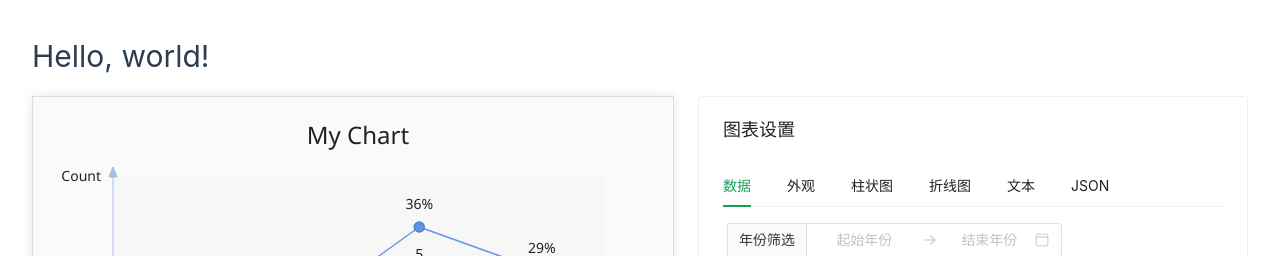
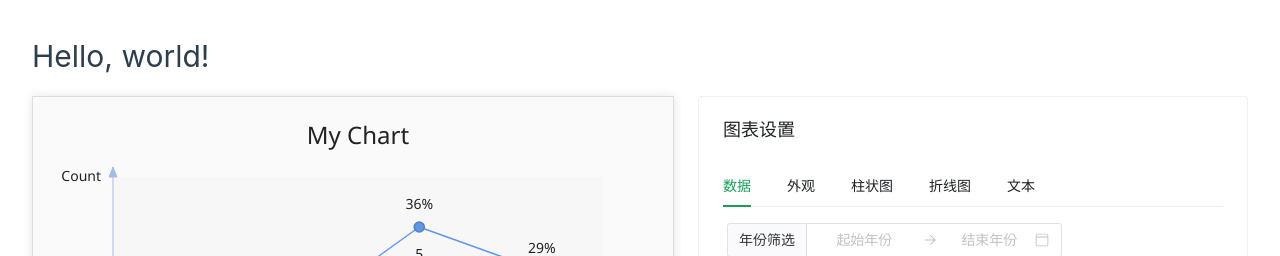
Before and after one commit to hotwords123/ChartCraft, a Vue app: page / in a window 1280 px wide. Shown: the top 256 px of the page. Built offline with nearby package versions, Linux system fonts and the light colour scheme.

Commit message:
refactor(ui): remove JSON panel

```diff
--- a/src/App.vue
+++ b/src/App.vue
@@ -433,11 +433,6 @@ function onCreateGradient() {
             </n-grid>
           </n-form>
         </n-tab-pane>
-        <n-tab-pane name="JSON" tab="JSON">
-          <n-scrollbar class="scroll">
-            <pre>{{ JSON.stringify(options, null, 2) }}</pre>
-          </n-scrollbar>
-        </n-tab-pane>
       </n-tabs>
     </n-card>
   </main>
```
